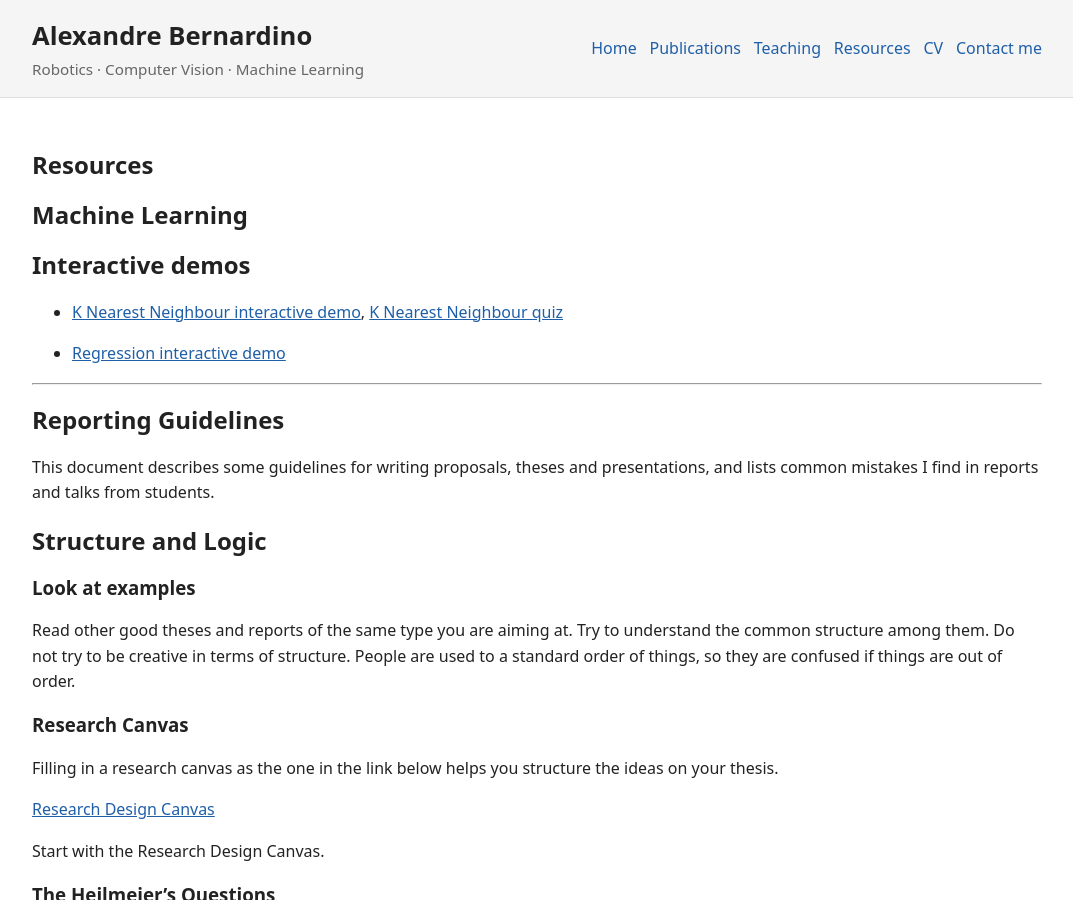
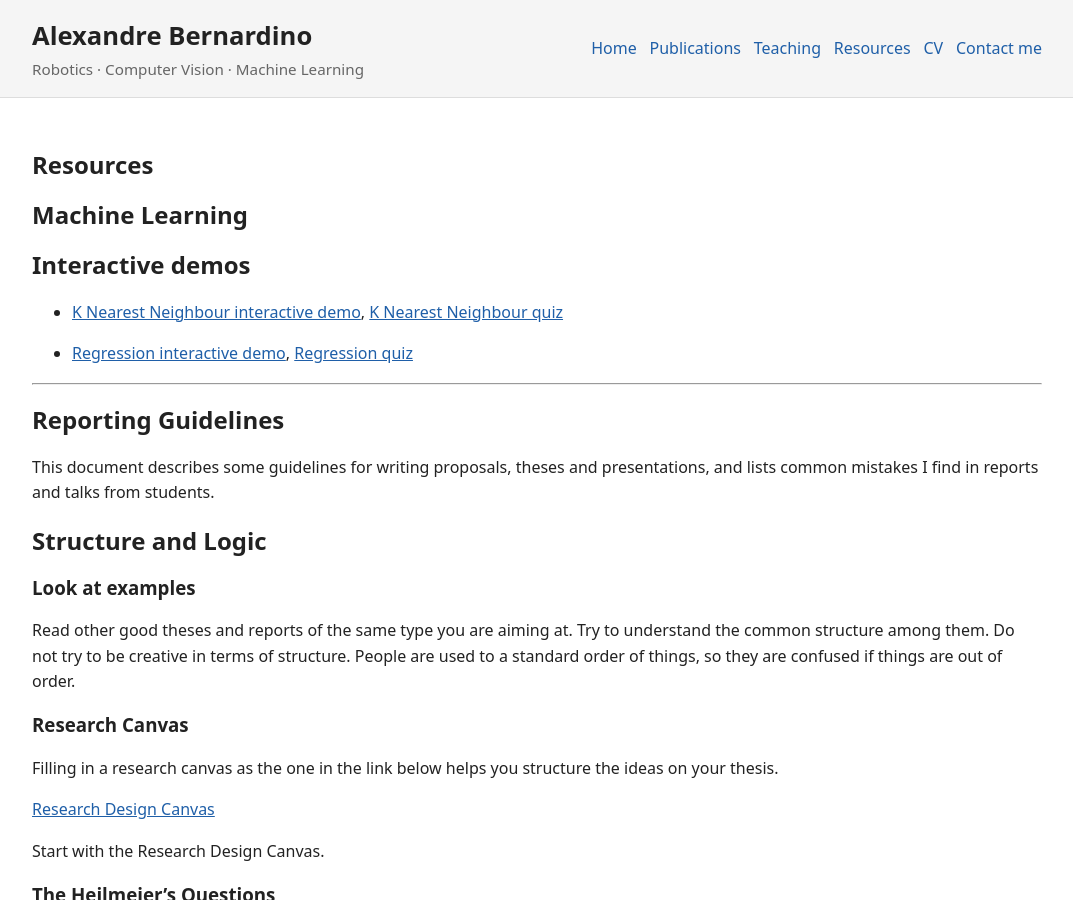
Before and after one commit to alexbernardino/alexbernardino.github.io, a Jekyll site: the page built from resources.md, in a window 1280 px wide and 900 px high. Shown: the whole window, without its empty margins (103-1176 px from the left). Built offline with Jekyll 4.4.1, drawn with Linux system fonts in a browser that asks for light colours.

Commit message:
Add regression quiz to resources
Update the resources page to link the regression interactive demo alongside the new regression quiz so both learning materials are discoverable from the same section.

```diff
--- a/resources.md
+++ b/resources.md
@@ -11,7 +11,7 @@ permalink: /resources/
 
 - <a href="https://alexbernardino.github.io/knn-interactive/" target="_blank" rel="noopener noreferrer">K Nearest Neighbour interactive demo</a>, <a href="https://alexbernardino.github.io/knn-quiz/" target="_blank" rel="noopener noreferrer">K Nearest Neighbour quiz</a>
 
-- <a href="https://alexbernardino.github.io/regression-interactive/" target="_blank" rel="noopener noreferrer">Regression interactive demo</a>
+- <a href="https://alexbernardino.github.io/regression-interactive/" target="_blank" rel="noopener noreferrer">Regression interactive demo</a>, <a href="https://alexbernardino.github.io/regression-quiz/" target="_blank" rel="noopener noreferrer">Regression quiz</a>
 
 ---
 
```
